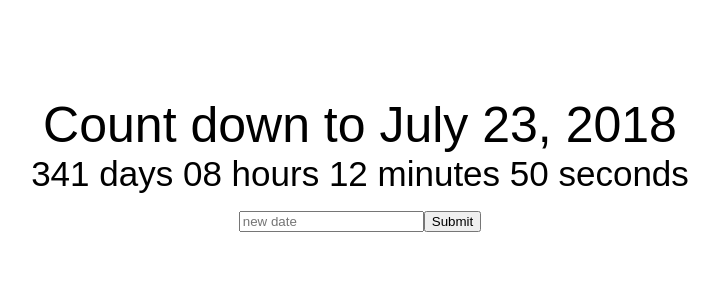
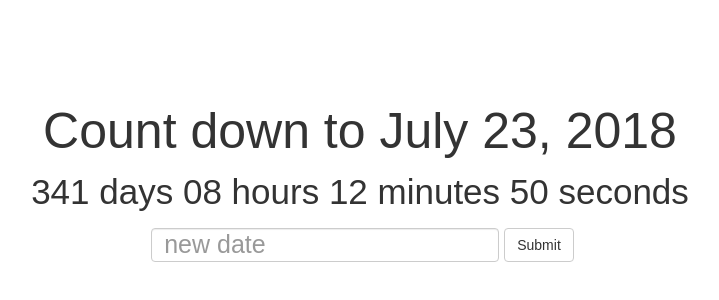
Before and after one commit to violentr/countDown, a React (Create React App) app: page / in a window 1280 px wide. Shown: the part 160-460 px from the top of the page, without its empty margins (280-999 px from the left). Built offline with nearby package versions, Linux system fonts and the light colour scheme.

Commit message:
Add link bootstrap js file, import Bootstrap components
bootstrap components used to style input form
Style input form with css

```diff
--- a/public/index.html
+++ b/public/index.html
@@ -8,6 +8,7 @@
       manifest.json provides metadata used when your web app is added to the
       homescreen on Android. See https://developers.google.com/web/fundamentals/engage-and-retain/web-app-manifest/
     -->
+    <link rel="stylesheet" href="https://maxcdn.bootstrapcdn.com/bootstrap/latest/css/bootstrap.min.css">
     <link rel="manifest" href="%PUBLIC_URL%/manifest.json">
     <link rel="shortcut icon" href="%PUBLIC_URL%/favicon.ico">
     <!--
@@ -36,5 +37,5 @@
       To begin the development, run `npm start` or `yarn start`.
       To create a production bundle, use `npm run build` or `yarn build`.
     -->
-  </body>
+      </body>
 </html>
--- a/src/App.css
+++ b/src/App.css
@@ -9,3 +9,8 @@
 }
 
 .Clock-days, .Clock-hours, .Clock-minutes, .Clock-seconds {display: inline}
+
+.Deadline-input {
+  font-size: 25px;
+  margin: 5px;
+}
--- a/src/App.js
+++ b/src/App.js
@@ -1,4 +1,5 @@
 import React, { Component } from 'react';
+import { Form, FormControl, Button } from 'react-bootstrap';
 import Clock from './Clock';
 import './App.css';
 
@@ -17,14 +18,15 @@
     return (
       <div className="App">
         <div className="App-title"> Count down to {this.state.deadline} </div>
-        <div>
+        <Form inline>
         <Clock deadline={this.state.deadline} />
-          <input
+          <FormControl
+             className="Deadline-input"
              placeholder="new date"
             onChange={event => this.setState({newDeadline: event.target.value })}
           />
-          <button onClick={()=> this.changeDeadline()}> Submit </button>
-        </div>
+          <Button onClick={()=> this.changeDeadline()}> Submit </Button>
+        </Form>
       </div>
     );
   }
```
